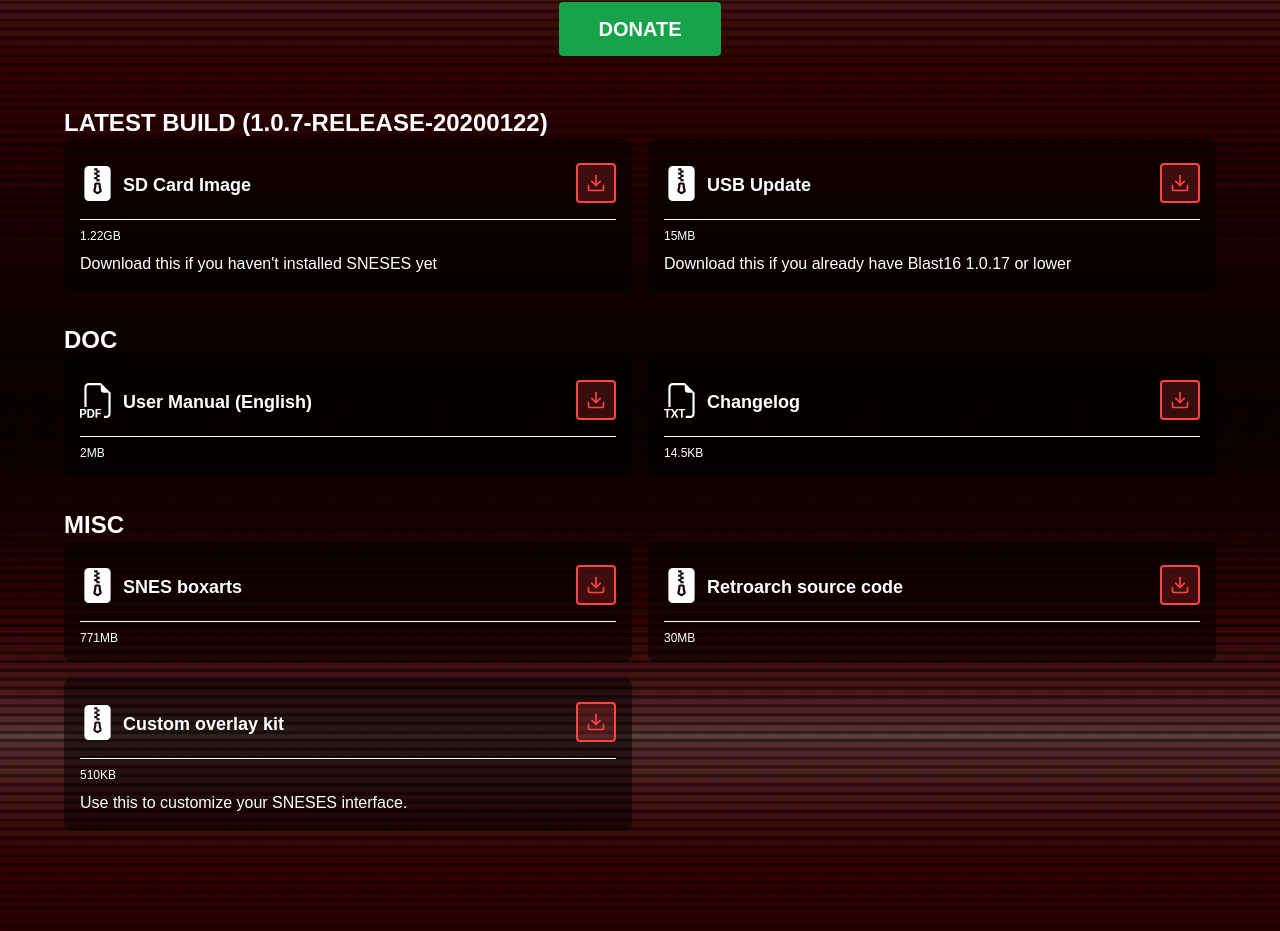
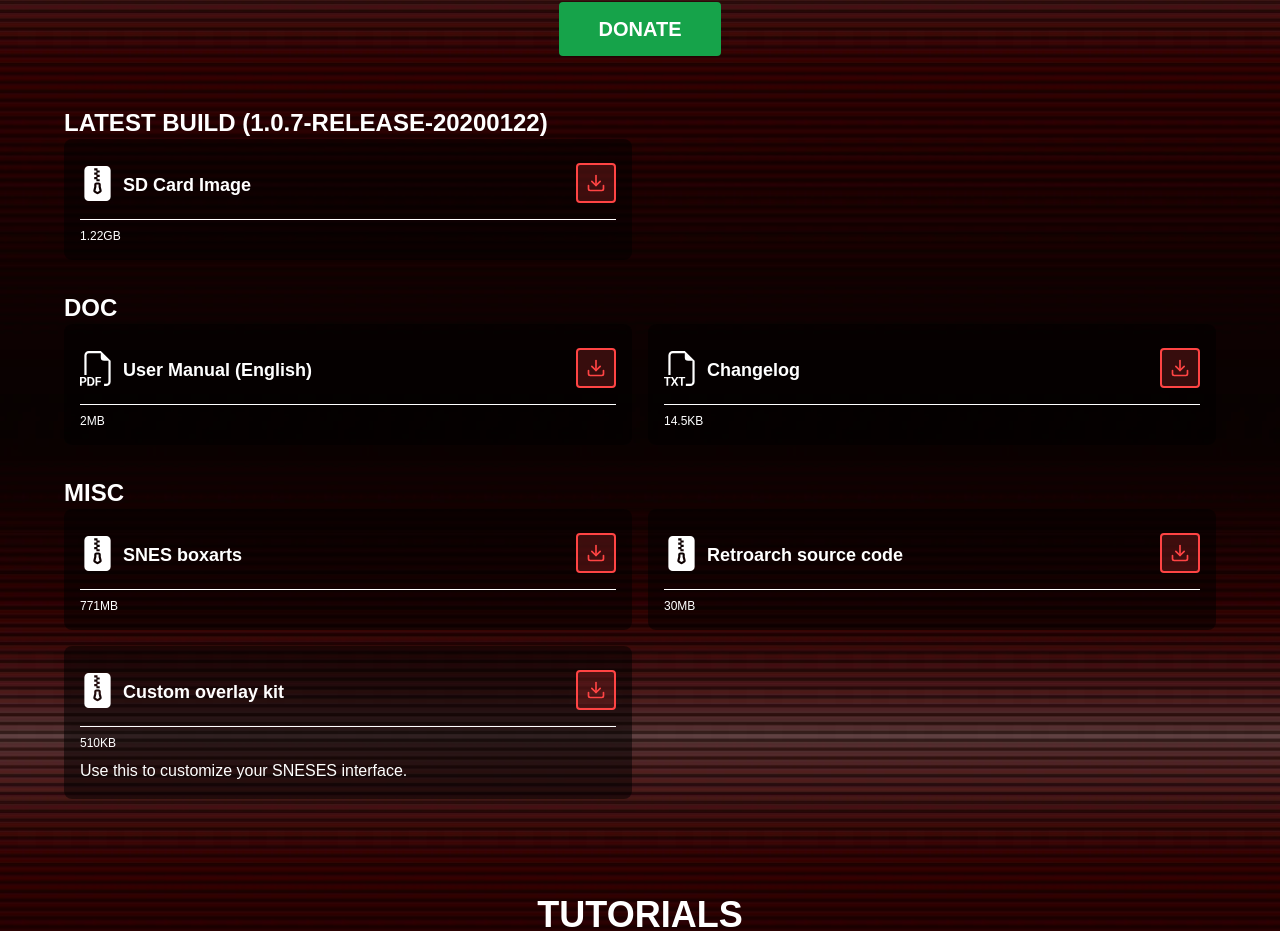
Before and after one commit to molul/sneses_react_ts, a React (Vite) app: page / in a window 1280 px wide. Shown: the part 2797-3728 px from the top of the page. Built offline with nearby package versions, Linux system fonts and the light colour scheme; a web font is replaced by a local one.

Commit message:
Actualizar downloads.ts

```diff
--- a/src/assets/data/downloads.ts
+++ b/src/assets/data/downloads.ts
@@ -7,20 +7,9 @@
     files: [
       {
         name: "SD Card Image",
-        description: "Download this if you haven't installed SNESES yet",
         icon: "zip",
         size: "1.22GB",
         url: snesesPath + "releases/sneses_release-1.0.7-20200122.zip",
-      },
-      {
-        name: "USB Update",
-        description:
-          "Download this if you already have Blast16 1.0.17 or lower",
-        icon: "zip",
-        size: "15MB",
-        url:
-          snesesPath +
-          "releases/sneses_release-1.0.7-20200122 (USB update).zip",
       },
     ],
   },
```
